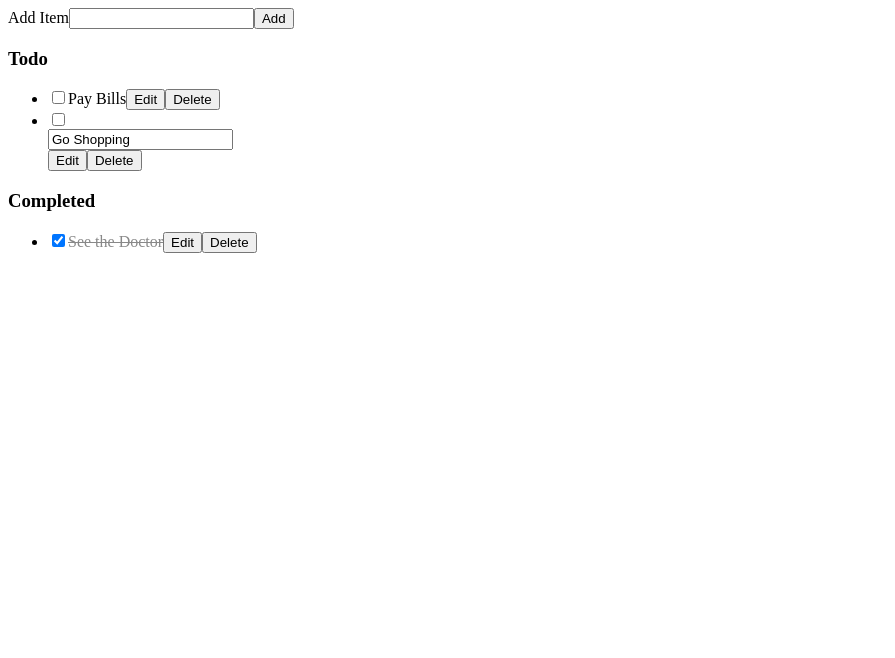
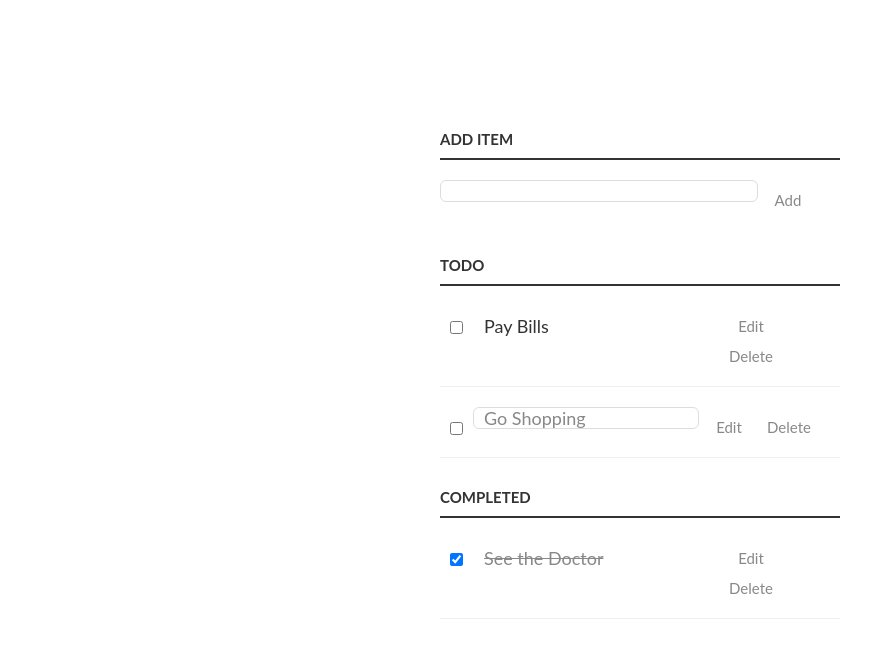
Before and after one commit to ariopri/Tugas_TodoList, a plain HTML site: page index.html in a window 1280 px wide. Shown: the whole page, without its empty margins (0-895 px from the left). Drawn offline with Linux system fonts and the light colour scheme.

Commit message:
Update style.css

```diff
--- a/style.css
+++ b/style.css
@@ -1,3 +1,95 @@
+/* Basic Style */
+body {
+  background: #fff;
+  color: #333;
+  font-family: Lato, sans-serif;
+}
+.container {
+  display: block;
+  width: 400px;
+  margin: 100px auto 0;
+}
+ul {
+  margin: 0;
+  padding: 0;
+}
+li * {
+  float: left;
+}
+li, h3 {
+  clear:both;
+  list-style:none;
+}
+input, button {
+  outline: none;
+}
+button {
+  background: none;
+  border: 0px;
+  color: #888;
+  font-size: 15px;
+  width: 60px;
+  margin: 10px 0 0;
+  font-family: Lato, sans-serif;
+  cursor: pointer;
+}
+button:hover {
+  color: #333;
+}
+/* Heading */
+h3,
+label[for='new-task'] {
+  color: #333;
+  font-weight: 700;
+  font-size: 15px;
+  border-bottom: 2px solid #333;
+  padding: 30px 0 10px;
+  margin: 0;
+  text-transform: uppercase;
+}
+input[type="text"] {
+  margin: 0;
+  font-size: 18px;
+  line-height: 18px;
+  height: 18px;
+  padding: 10px;
+  border: 1px solid #ddd;
+  background: #fff;
+  border-radius: 6px;
+  font-family: Lato, sans-serif;
+  color: #888;
+}
+input[type="text"]:focus {
+  color: #333;
+}
+
+/* New Task */
+label[for='new-task'] {
+  display: block;
+  margin: 0 0 20px;
+}
+input#new-task {
+  float: left;
+  width: 318px;
+}
+p > button:hover {
+  color: #0FC57C;
+}
+
+/* Task list */
+li {
+  overflow: hidden;
+  padding: 20px 0;
+  border-bottom: 1px solid #eee;
+}
+li > input[type="checkbox"] {
+  margin: 0 10px;
+  position: relative;
+  top: 15px;
+}
+li > label {
+  font-size: 18px;
+  line-height: 40px;
   width: 237px;
   padding: 0 0 0 11px;
 }
```
